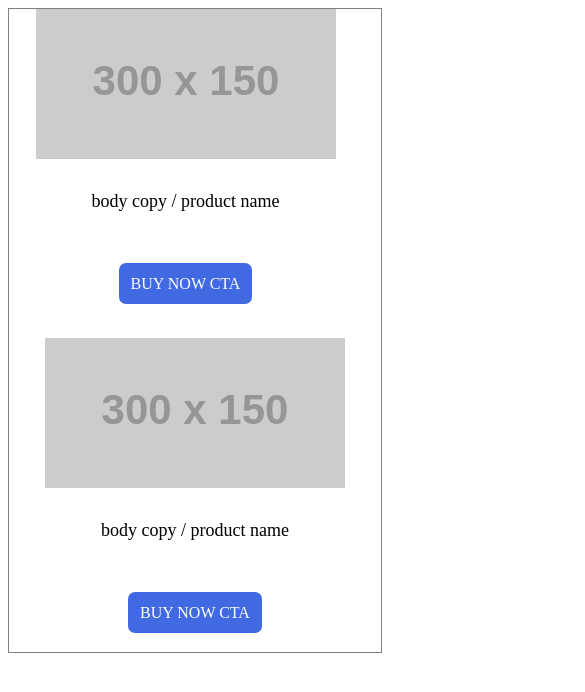
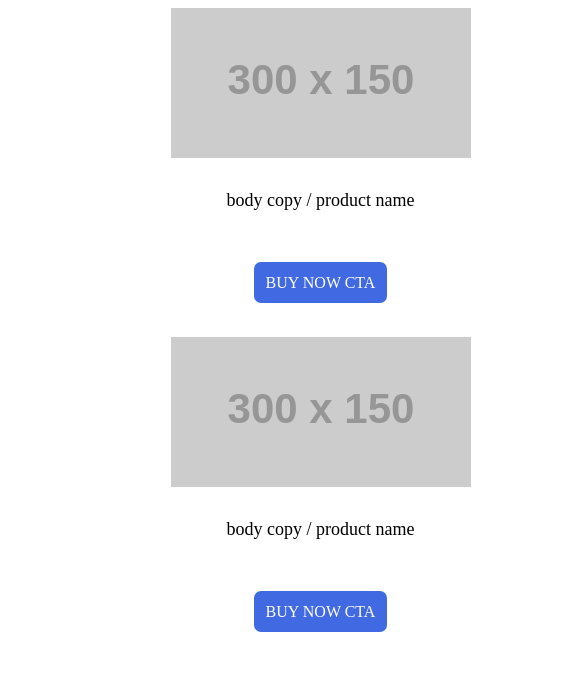
Before and after one commit to agoldman12/email-code, a plain HTML site: page Email Template/2 col Content Area/index.html in a window 390 px wide. Shown: the top 692 px of the page, 585 px wide, since content can reach past the window. Drawn offline with Linux system fonts and the light colour scheme; placeholder pictures from the web are drawn by us.

Commit message:
Update index.html
Adjusted padding on the column tables so that the columns are aligned when stacked in mobile.
OLD: style="padding: 0 19px 15px 0;"
NEW: style="padding: 0 15px 15px 0;"

Added style="padding: 0 15px 15px 0;" to the right column. Previously was not there.

```diff
--- a/Email Template/2 col Content Area/index.html
+++ b/Email Template/2 col Content Area/index.html
@@ -15,10 +15,10 @@
 	<table cellpadding="0" border="0" cellspacing="0" width="100%">
 		<tr>
 			<td>
-				<table align="center" cellpadding="0" border="1" cellspacing="0" width="100%" style="border-collapse: collapse; max-width: 640px;">
+				<table align="center" width="640" cellpadding="0" border="0" cellspacing="0" style="border-collapse: collapse;">
 					<tr>
 						<td>
-							<table class="ColumnContainer" width="300" align="left" cellpadding="0" border="0" cellspacing="0" style="padding: 0 19px 15px 0;">
+							<table class="ColumnContainer" width="300" align="left" cellpadding="0" border="0" cellspacing="0" style="padding: 0 15px 15px 0;">
 								<tr>
 									<td align="center">
 										<img src="https://via.placeholder.com/300x150">
@@ -40,7 +40,7 @@
 								</tr>
 							</table><!-- end left column -->
 
-							<table class="ColumnContainer" width="300" align="left" cellpadding="0" border="0" cellspacing="0">
+							<table class="ColumnContainer" width="300" align="left" cellpadding="0" border="0" cellspacing="0" style="padding: 0 15px 15px 0;">
 								<tr>
 									<td align="center">
 										<img src="https://via.placeholder.com/300x150">
```
